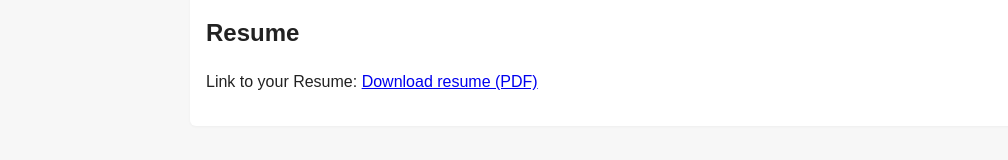
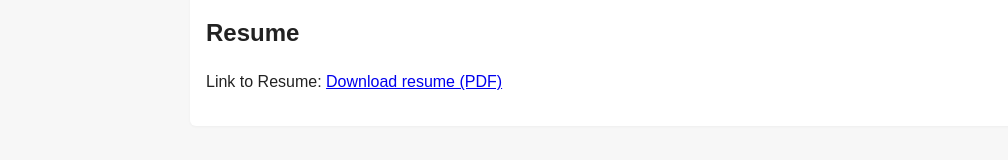
Before and after one commit to Adthie/my-resume-site, a plain HTML site: page index.html in a window 1280 px wide. Shown: the part 598-758 px from the top of the page, without its empty margins (0-1008 px from the left). Drawn offline with Linux system fonts and the light colour scheme.

Commit message:
index.html

```diff
--- a/index.html
+++ b/index.html
@@ -35,7 +35,7 @@
 
     <section class="resume-link">
       <h2>Resume</h2>
-      <p>Link to your Resume: <a id="resume-link" href="resume.pdf" target="_blank">Download resume (PDF)</a></p>
+      <p>Link to Resume: <a id="resume-link" href="resume.pdf" target="_blank">Download resume (PDF)</a></p>
     </section>
   </main>
 
```
